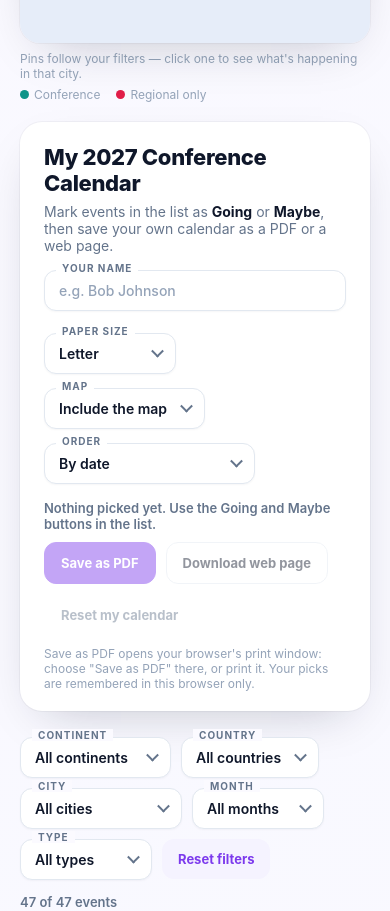
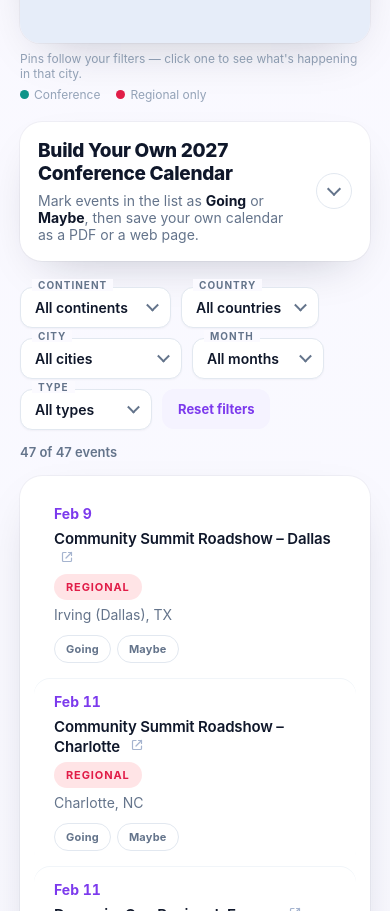
Before and after one commit to ajansari/msevents, a plain HTML site: page index.html in a window 390 px wide. Shown: the part 684-1595 px from the top of the page. Drawn offline with Linux system fonts and the light colour scheme.

Commit message:
Rename the calendar panel and make it collapsible
The panel is now "Build Your Own 2027 Conference Calendar", collapsed by
default, and remembers whether the visitor opened it. While collapsed it shows
the pick count. The reset button is "Reset and Start Over". The exported
calendar keeps the visitor's name in its title, previewed in the panel.

Co-Authored-By: Claude Fable 5.2 <noreply@anthropic.com>

```diff
--- a/index.html
+++ b/index.html
@@ -107,11 +107,28 @@
   .tba{color:#94A3B8;font-weight:600}
 
   /* My calendar: the panel, and the Going / Maybe buttons on each row */
-  .mine{background:#fff;border-radius:22px;padding:22px 24px 20px;margin:0 0 26px;
+  .mine{background:#fff;border-radius:22px;margin:0 0 26px;
         box-shadow:0 18px 50px -24px rgba(15,23,42,.28),0 0 0 1px rgba(15,23,42,.04)}
-  .mine-top{display:flex;justify-content:space-between;align-items:flex-start;gap:16px 28px;flex-wrap:wrap}
-  .mine h2{font-size:22px;font-weight:800;letter-spacing:-.015em;line-height:1.2;overflow-wrap:anywhere}
-  .mine-sub{margin-top:6px;font-size:14px;color:var(--muted);max-width:560px}
+  .mine summary{display:flex;align-items:center;gap:12px 16px;padding:20px 24px;cursor:pointer;list-style:none;
+                border-radius:22px;-webkit-tap-highlight-color:transparent}
+  .mine summary::-webkit-details-marker{display:none}
+  .mine summary:focus-visible{outline:none;box-shadow:0 0 0 3px rgba(124,58,237,.3)}
+  .mine-head{flex:1 1 auto;min-width:0}
+  .mine-chip{flex:none;font-size:12px;font-weight:700;color:var(--violet);background:var(--violet-50);
+             padding:6px 12px;border-radius:999px;white-space:nowrap}
+  .mine-chip[hidden]{display:none}
+  .mine-chev{flex:none;width:36px;height:36px;border-radius:50%;border:1px solid var(--line);position:relative;
+             transition:border-color .15s ease}
+  .mine-chev::after{content:"";position:absolute;left:50%;top:50%;width:8px;height:8px;
+             border-right:2px solid var(--muted);border-bottom:2px solid var(--muted);
+             transform:translate(-50%,-70%) rotate(45deg);transition:transform .15s ease}
+  .mine summary:hover .mine-chev{border-color:var(--violet)}
+  .mine[open] .mine-chev::after{transform:translate(-50%,-30%) rotate(225deg)}
+  .mine-body{padding:4px 24px 20px}
+  .mine-preview{margin-top:14px;font-size:13px;color:var(--muted)}
+  .mine-preview b{color:var(--ink);overflow-wrap:anywhere}
+  .mine h2{font-size:22px;font-weight:800;letter-spacing:-.015em;line-height:1.2}
+  .mine-sub{margin-top:6px;font-size:14px;color:var(--muted)}
   .mine-sub b{color:var(--ink)}
   .mine .field label{background:#fff}
   .mine input[type=text]{font:inherit;font-size:14px;font-weight:600;color:var(--ink);background:#fff;
@@ -120,7 +137,7 @@
   .mine input[type=text]::placeholder{color:#94A3B8;font-weight:500}
   .mine input[type=text]:focus{outline:none;border-color:var(--violet);box-shadow:0 0 0 3px rgba(124,58,237,.15)}
   .mine-name::after{display:none}
-  .mine-opts{display:flex;flex-wrap:wrap;gap:14px 10px;margin-top:22px}
+  .mine-opts{display:flex;flex-wrap:wrap;gap:16px 10px;margin-top:8px}
   .mine-actions{display:flex;flex-wrap:wrap;gap:10px;align-items:center;margin-top:16px}
   .mine-status{flex:1 1 260px;font-size:13px;font-weight:600;color:var(--muted)}
   .btn{font:inherit;font-size:13px;font-weight:700;border-radius:12px;padding:12px 16px;cursor:pointer;
@@ -202,6 +219,11 @@
     #map{height:260px}
     .mine input[type=text]{width:100%}
     .mine-name{flex:1 1 100%}
+    .mine summary{flex-wrap:wrap;padding:18px}
+    .mine-head{flex:1 1 calc(100% - 52px)}
+    .mine-chip{order:3}
+    .mine-body{padding:4px 18px 18px}
+    .mine h2{font-size:19px}
   }
 
   /* "Save as PDF" prints only the visitor's calendar; printing the page any other way is unchanged. */
@@ -244,27 +266,32 @@
   <p class="maphint"><span>Pins follow your filters — click one to see what's happening in that city.</span>
     <span><i style="background:#0D9488"></i>Conference</span><span><i style="background:#E11D48"></i>Regional only</span></p>
 
-  <section class="mine" aria-labelledby="my-title">
-    <div class="mine-top">
-      <div>
-        <h2 id="my-title">My 2027 Conference Calendar</h2>
+  <details class="mine" id="my-box">
+    <summary>
+      <div class="mine-head">
+        <h2>Build Your Own 2027 Conference Calendar</h2>
         <p class="mine-sub">Mark events in the list as <b>Going</b> or <b>Maybe</b>, then save your own calendar as a PDF or a web page.</p>
       </div>
+      <span class="mine-chip" id="my-chip" hidden></span>
+      <span class="mine-chev" aria-hidden="true"></span>
+    </summary>
+    <div class="mine-body">
+      <div class="mine-opts">
         <div class="field mine-name"><label for="my-name">Your name</label><input type="text" id="my-name" maxlength="60" autocomplete="name" placeholder="e.g. Bob Johnson"></div>
-    </div>
-    <div class="mine-opts">
         <div class="field"><label for="my-paper">Paper size</label><select id="my-paper"><option value="letter">Letter</option><option value="a4">A4</option></select></div>
         <div class="field"><label for="my-map">Map</label><select id="my-map"><option value="yes">Include the map</option><option value="no">Skip the map</option></select></div>
         <div class="field"><label for="my-order">Order</label><select id="my-order"><option value="date">By date</option><option value="status">Going first, then Maybe</option></select></div>
       </div>
+      <p class="mine-preview">Your calendar will be titled <b id="my-preview"></b></p>
       <div class="mine-actions">
         <span class="mine-status" id="my-status" aria-live="polite"></span>
         <button class="btn primary" id="my-pdf" type="button">Save as PDF</button>
         <button class="btn" id="my-html" type="button">Download web page</button>
-      <button class="btn quiet" id="my-reset" type="button">Reset my calendar</button>
+        <button class="btn quiet" id="my-reset" type="button">Reset and Start Over</button>
       </div>
       <p class="mine-note">Save as PDF opens your browser's print window: choose "Save as PDF" there, or print it. Your picks are remembered in this browser only.</p>
-  </section>
+    </div>
+  </details>
 
   <div class="filters">
     <div class="field"><label for="f-continent">Continent</label><select id="f-continent"></select></div>
@@ -378,7 +405,7 @@ const SITE = "https://ajansari.github.io/msevents";
 const STORE = "mycal-2027";
 const nameCount = EVENTS.reduce((a, ev) => (a[ev.n] = (a[ev.n] || 0) + 1, a), {});
 const keyOf = ev => nameCount[ev.n] > 1 ? `${ev.n} | ${ev.d}` : ev.n;   // picks follow the event's name
-const my = {name:"", picks:{}, map:"yes", order:"date",
+const my = {name:"", picks:{}, map:"yes", order:"date", open:false,
             paper: /^(en-(US|CA|PH)|es-(US|MX|CO|CL|VE)|fr-CA)\b/i.test(navigator.language || "") ? "letter" : "a4"};
 try {
   const saved = JSON.parse(localStorage.getItem(STORE) || "null");
@@ -389,6 +416,7 @@ try {
     if (["letter", "a4"].includes(saved.paper)) my.paper = saved.paper;
     if (["yes", "no"].includes(saved.map)) my.map = saved.map;
     if (["date", "status"].includes(saved.order)) my.order = saved.order;
+    my.open = saved.open === true;
   }
 } catch(e){}
 const saveMine = () => { try { localStorage.setItem(STORE, JSON.stringify(my)); } catch(e){} };
@@ -529,7 +557,9 @@ buildSelects(); render();
 function updateMine(){
   const all = Object.values(my.picks), going = all.filter(v => v === "going").length, maybe = all.length - going;
   const n = myList().length;
-  el("my-title").textContent = myTitle();
+  el("my-preview").textContent = myTitle();
+  el("my-chip").hidden = !all.length;
+  el("my-chip").textContent = `${going} going · ${maybe} maybe`;
   el("my-status").textContent = !all.length ? "Nothing picked yet. Use the Going and Maybe buttons in the list."
     : `${going} going · ${maybe} maybe` + (n < all.length
         ? ` · ${n} of your ${all.length} picks match${n === 1 ? "es" : ""} the filters and will be included` : "");
@@ -549,6 +579,8 @@ el("rows").addEventListener("click", e => {
   cell.closest(".row").classList.toggle("picked", !!my.picks[k]);
   saveMine(); updateMine();
 });
+el("my-box").open = my.open;                 // collapsed by default; remembers if the visitor opened it
+el("my-box").addEventListener("toggle", e => { my.open = e.target.open; saveMine(); });
 el("my-name").value = my.name;
 el("my-name").addEventListener("input", e => { my.name = e.target.value.slice(0, 60); saveMine(); updateMine(); });
 for (const k of ["paper", "map", "order"]){
```
Also changed, not shown: 1 other file. Lines whose indentation alone changed are shown as unchanged.
